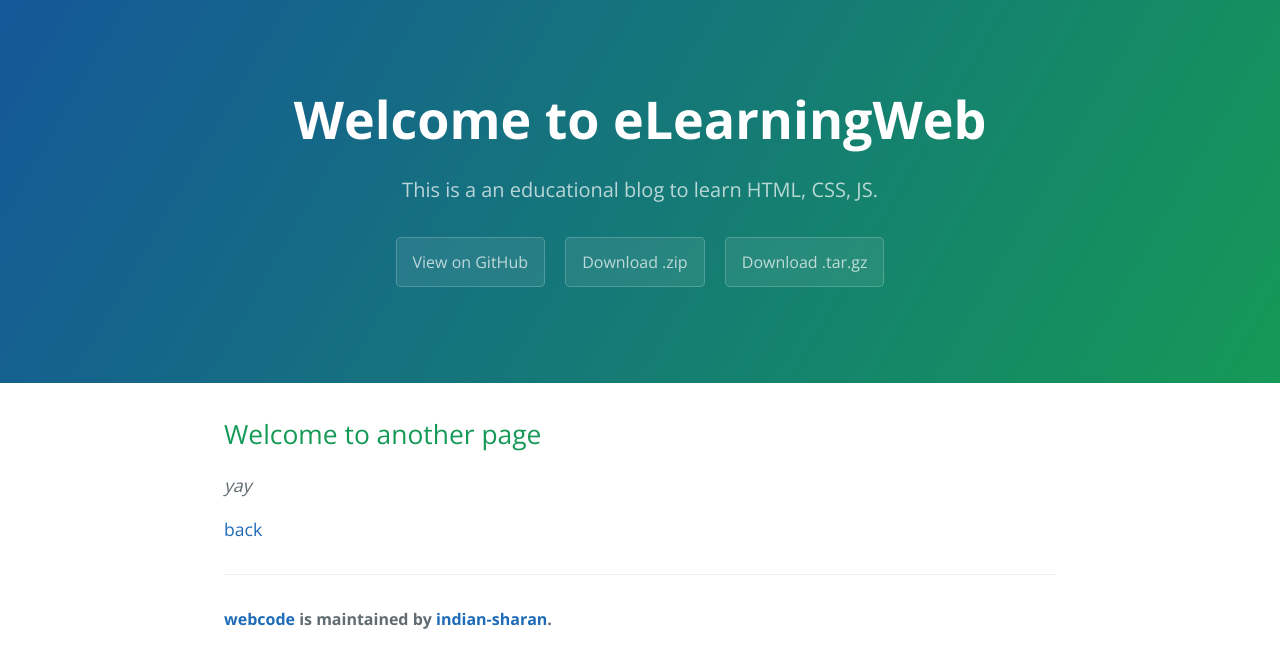
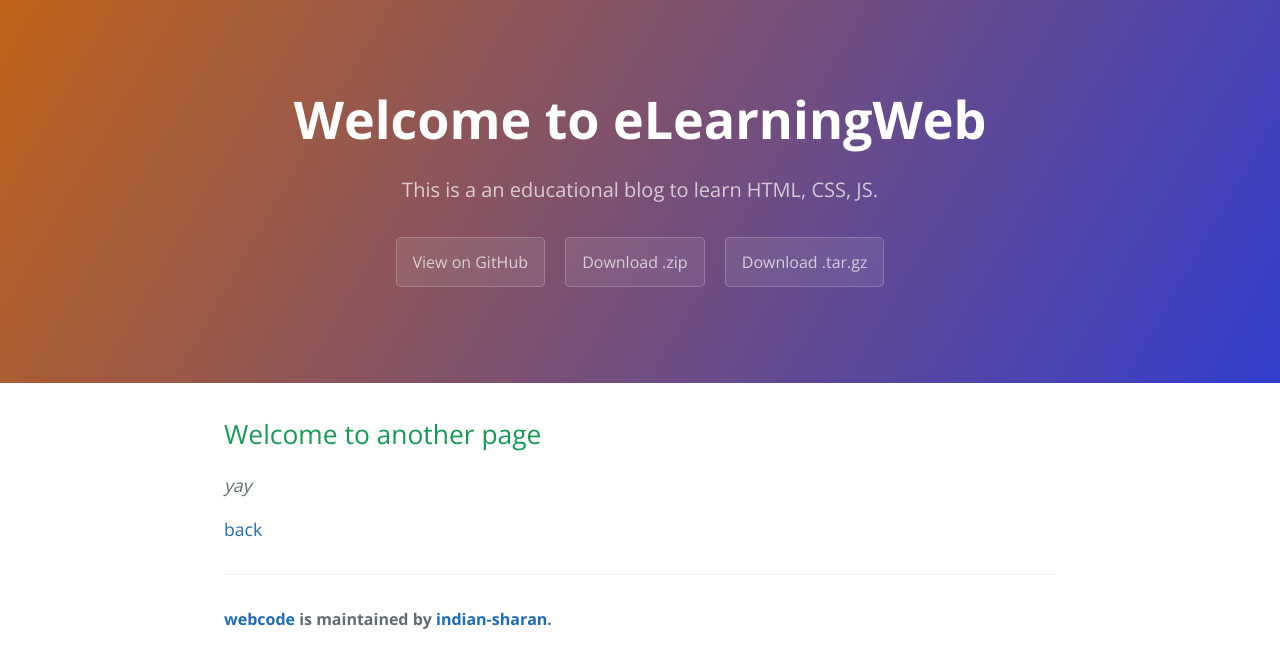
Before and after one commit to indian-sharan/webcode, a Jekyll site: the page built from another-page.md, in a window 1280 px wide. Shown: the top 668 px of the page. Built offline with Jekyll 4.4.1, drawn with Linux system fonts in a browser that asks for light colours.

Commit message:
Update variables.scss

```diff
--- a/_sass/variables.scss
+++ b/_sass/variables.scss
@@ -4,8 +4,8 @@ $medium-breakpoint: 42em !default;
 
 // Headers
 $header-heading-color: #fff !default;
-$header-bg-color: #159957 !default;
-$header-bg-color-secondary: #155799 !default;
+$header-bg-color: #333dcf !default;
+$header-bg-color-secondary: #c06318 !default;
 
 // Text
 $section-headings-color: #159957 !default;
```
